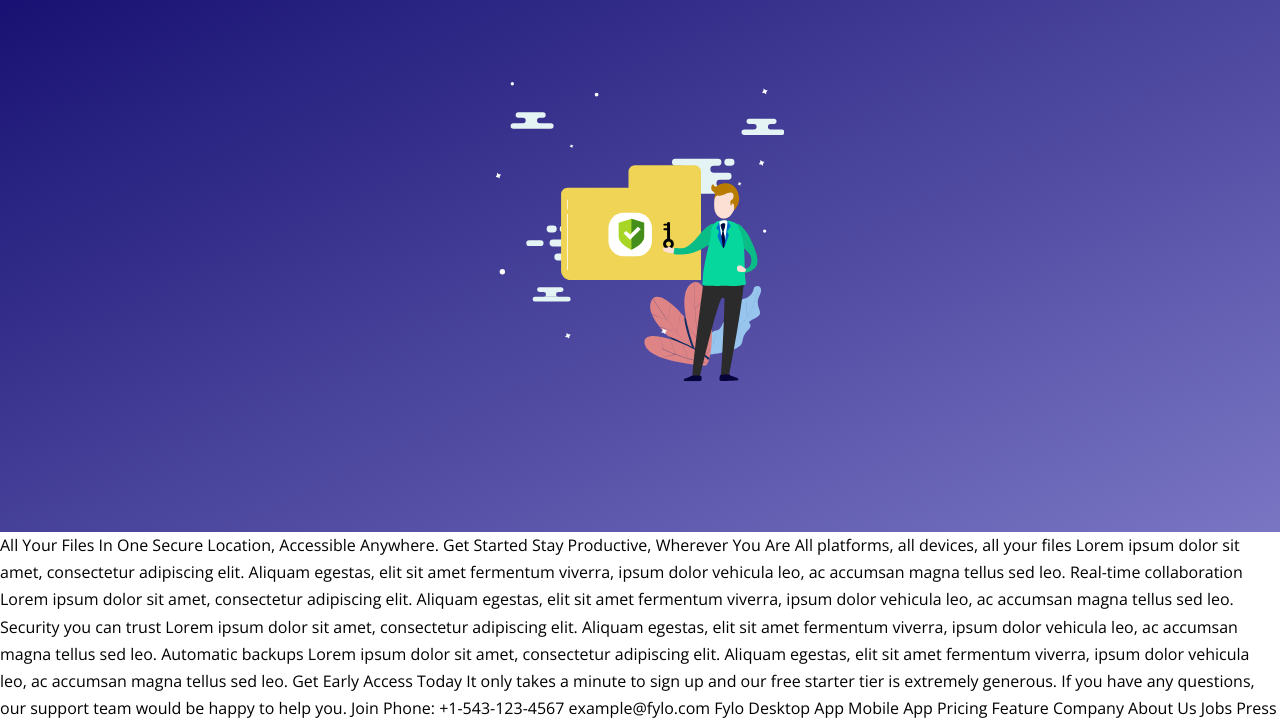
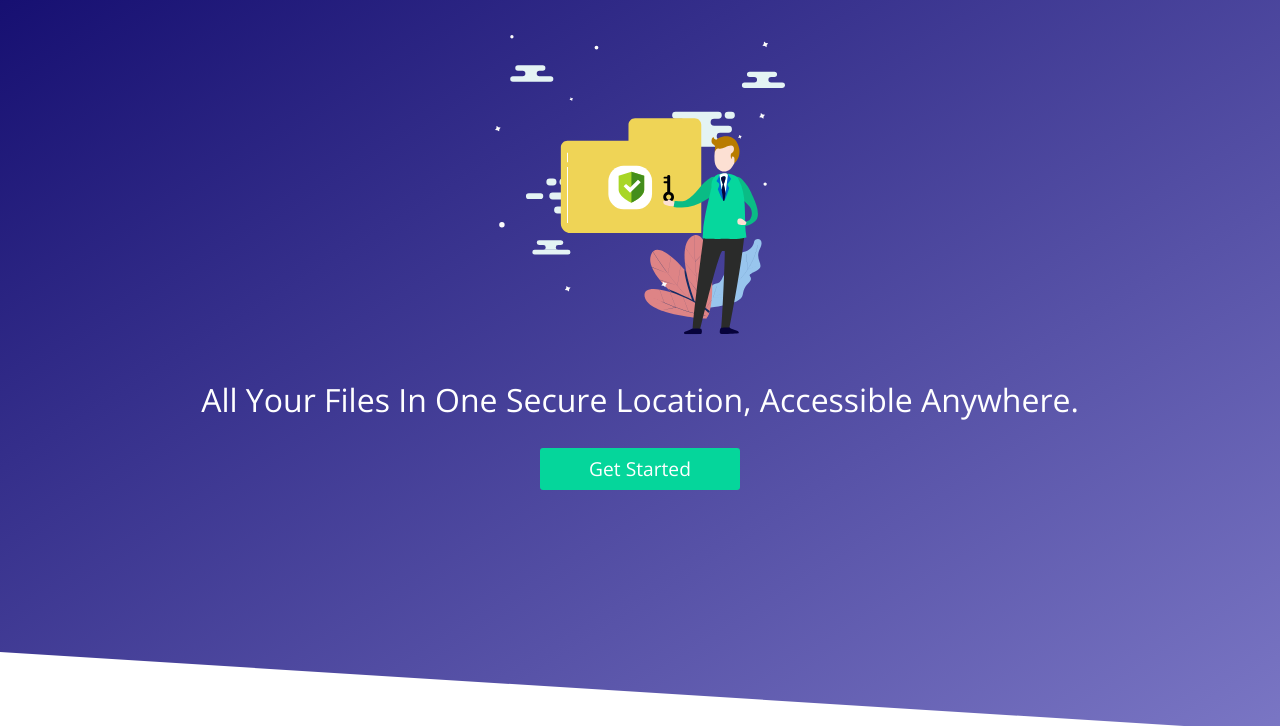
Before and after one commit to DiegoBezerra89/FrontEndMentor, a plain HTML site: page 02-Fylo/index.html in a window 1280 px wide. Shown: the part 68-794 px from the top of the page. Drawn offline with nearby package versions, Linux system fonts and the light colour scheme.

Commit message:
Finished header formatting

```diff
--- a/02-Fylo/css/style.css
+++ b/02-Fylo/css/style.css
@@ -11,8 +11,9 @@ body {
 .header{
     position: relative;
     display: block;
-    height: 600px;
+    height: 800px;
     background-image: linear-gradient(to bottom right ,#120b6e, #7a76c4 );
+    clip-path: polygon(0 0, 100% 0, 100% 100%, 0% 90%);
 }
 .header-box {
     padding: 30px;
@@ -30,6 +31,7 @@ body {
     border-radius: 3px;
     transition: .2s;
     font-size: .8em;
+    margin-top: 20px;
 }
 .button-default:hover {
     box-shadow: 1px 1px 4px rgba(0,0,0,.4);
@@ -40,24 +42,56 @@ body {
 .button-transparent {
     background-color: none;
 }
-.button-green{
+.button-green {
     background-color: hsl(163, 95%, 43%);
 }
-.button-green:hover{
+.button-green:hover {
     background-color: hsl(163, 96%, 50%);
 }
-.header-image-box {
+.header-image-box{
+    text-align: center;
+}
+.header-image{
+    height: 300px;
+}
+/* .header-image-box {
     position: absolute;
     left: 50%;
-    top: 50%;
+    top: 40%;
 }
 .header-image {
     height: 300px;
+    transform: translate(-50%, -50%)
+} */
+.header-title-box {
+    text-align: center;
+    color: white;
     display: block;
-    transform: translate(-50%, -50%)
+    padding: 0 30px;
+    margin-top: 30px;
 }
-
-
+.header-title {
+    font-weight: 300;
+}
+.button-get-started {
+    color: white;
+    text-decoration: none;
+    padding: 5px 1em;
+    border-radius: 3px;
+    transition: .2s;
+    font-size: 1.2em;
+    margin-top: 20px;
+    width: 200px;
+    display: inline-block;
+    background-color: hsl(163, 95%, 43%);
+}
+.button-get-started:hover {
+    box-shadow: 1px 1px 4px rgba(0,0,0,.4);
+    background-color: hsl(163, 96%, 50%);
+}
+.button-get-started:active {
+    box-shadow: none;
+}
 /* # Front-end Style Guide
 
 ## Layout
--- a/02-Fylo/index.html
+++ b/02-Fylo/index.html
@@ -24,6 +24,10 @@
     </div>
     <div class="header-image-box">
       <img src="images/illustration-hero.svg" alt="an illustration of a man with a secure folder" class="header-image">
+    </div>
+    <div class="header-title-box">
+        <h1 class="header-title">All Your Files In One Secure Location, Accessible Anywhere.</h1>
+        <a href="#" class="button-get-started">Get Started</a>
     </div>
   </header>
 
```
